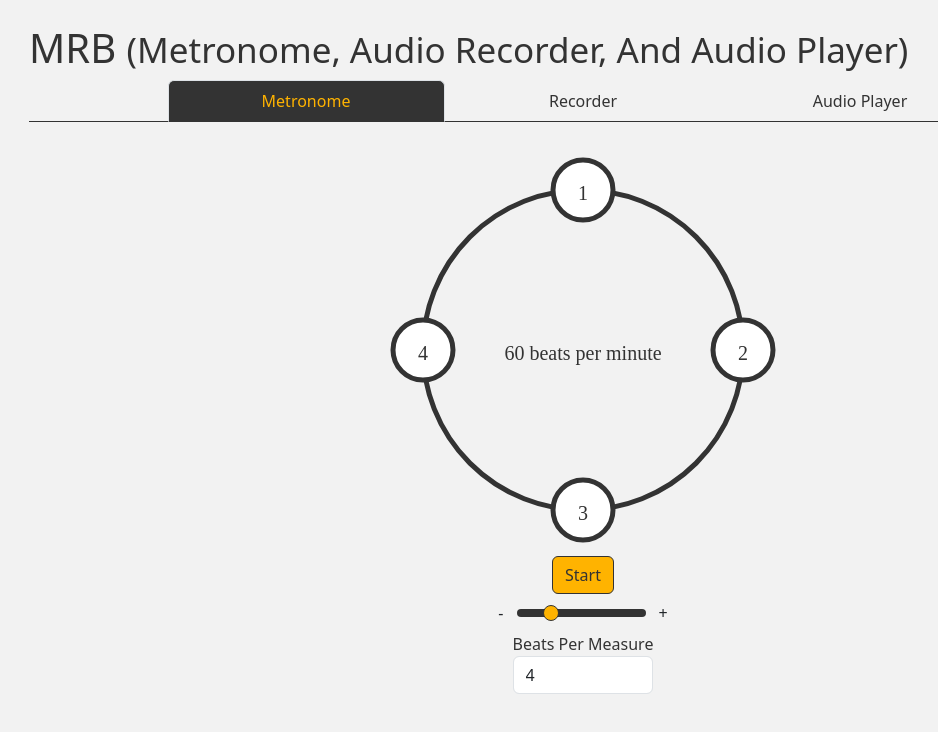
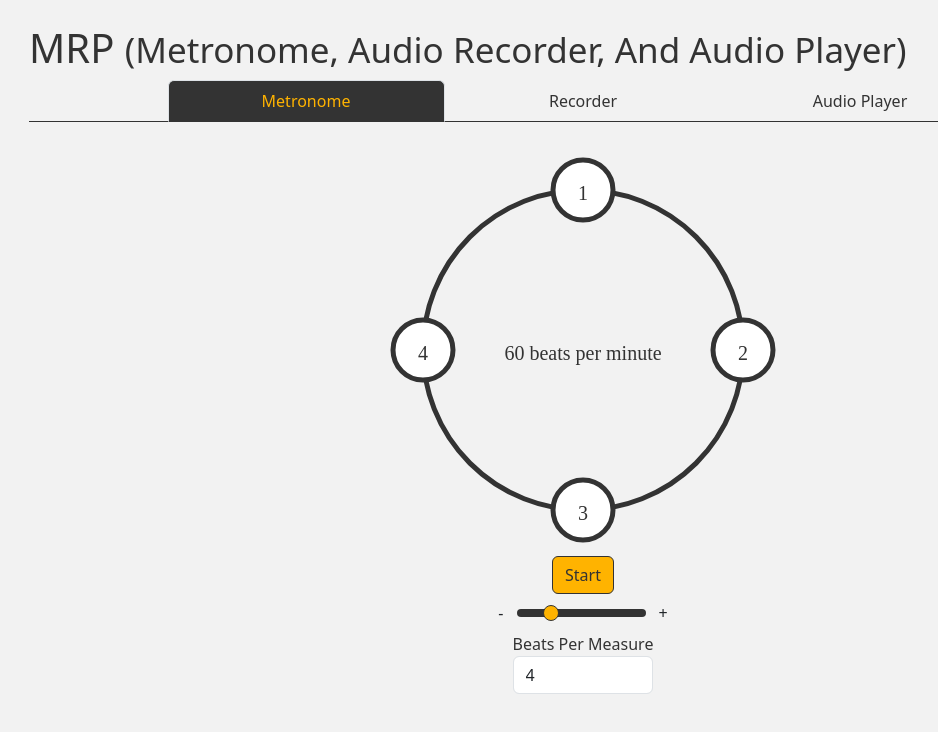
Before and after one commit to bwillwork/metronome, an Angular app: page / in a window 1280 px wide. Shown: the top 732 px of the page, without its empty margins (57-995 px from the left). Built offline with nearby package versions, Linux system fonts and the light colour scheme.

Commit message:
Changing title

```diff
--- a/src/app/app.html
+++ b/src/app/app.html
@@ -4,7 +4,7 @@
 
   <div class="row">
     <div class="col">
-      <h1>MRB <small>(Metronome, Audio Recorder, And Audio Player)</small></h1>
+      <h1>MRP <small>(Metronome, Audio Recorder, And Audio Player)</small></h1>
     </div>
   </div>
   <div class="row">
--- a/src/index.html
+++ b/src/index.html
@@ -2,7 +2,7 @@
 <html lang="en">
 <head>
   <meta charset="utf-8">
-  <title>AngularStarter</title>
+  <title>MRP (Metronome, Audio Recorder, And Audio Player)</title>
   <base href="/">
   <meta name="viewport" content="width=device-width, initial-scale=1">
   <link rel="icon" type="image/x-icon" href="favicon.ico">
```
